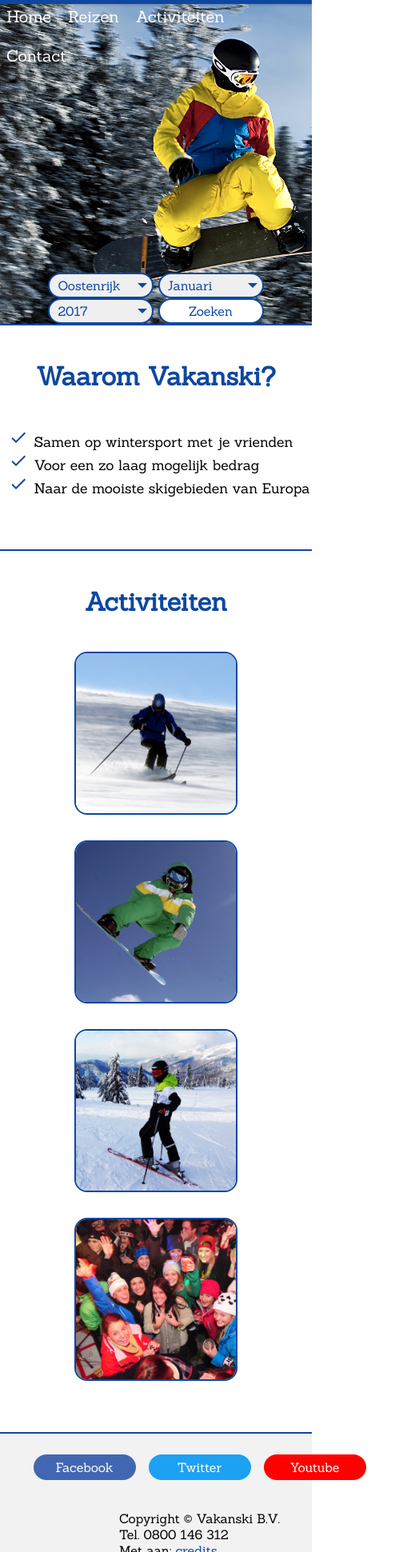
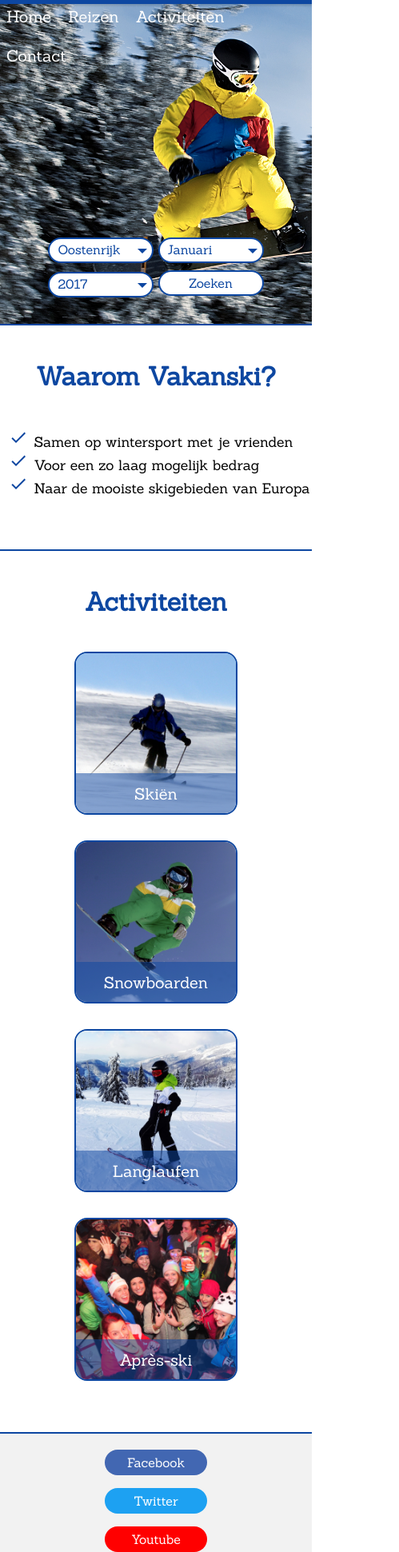
Before and after one commit to Fireblade75/Vakanski, a website: page public/index.html in a window 390 px wide. Shown: the part 59-2000 px from the top of the page at 80% size, 499 px wide, since content can reach past the window. Drawn offline with Linux system fonts and the light colour scheme.

Commit message:
Imprved responsiveness of footer and carrousel

```diff
--- a/public/css/style.less
+++ b/public/css/style.less
@@ -91,6 +91,11 @@ select {
     outline-color: transparent;
     outline-style: none;
     color: @colorPrimary;
+    background-color: white;
+}
+
+option {
+    background-color: white;
 }
 
 input:hover,
@@ -181,6 +186,17 @@ button:hover {
     visibility: visible;
 }
 
+@media (hover: none) {
+    .actionImage > span {
+        visibility: visible;
+        bottom: 0px;
+        width: 100%;
+        height: 25%;
+        margin: 0;
+        border-radius: 0;
+    }
+}
+
 .imageSection {
     text-align: center;
     border-bottom: 2px solid @colorPrimary;
@@ -193,7 +209,6 @@ button:hover {
         text-align: left;
     }
 }
-
 
 footer {
     height: 84px;
@@ -211,8 +226,8 @@ footer {
         align-items: center;
         justify-content: center;
         padding: 0 16px;
-        margin: 12px 0;
-        min-width: 500px - 32px - 1px; // - padding - border-width/2
+        margin-top: 12px;
+        min-width: 176px;
         flex: 1 0 0;
 
         a.button {
@@ -246,7 +261,24 @@ footer {
     footer {
         height: 84px * 2px
     }
+    .split-footer > div {
+        height: 144px;
+    }
 
+    .split-footer > .footer-buttons {
+        flex-direction: column;
+    }
+}
+
+@media screen and (max-width: 415px) {
+    .split-footer > div {
+        height: initial;
+        min-width: 176px;
+    }
+
+    footer {
+        height: 252px;
+    }
 }
 
 a.button, a:visited.button {
@@ -292,9 +324,8 @@ ul.check {
 .carrousel {
     position: relative;
     border-bottom: 2px solid @colorPrimary;
-    height: 64px;
-    padding-top: 400px - 64px;
     text-align: center;
+    height: 400px;
 }
 
 .carrousel > .background {
@@ -318,6 +349,19 @@ ul.check {
 
 .carrousel .foto:nth-child(n + 7) {
     width: 0px;
+}
+
+.carrousel > form {
+    position: absolute;
+    width: 100%;
+    bottom: 32px - 8px;
+    text-align: center;
+    line-height: 40px;
+}
+
+// Becouse of the unnatural line-height the arrow margin must be corrected
+.carrousel > form span.select:after {
+    margin-top: -6px;
 }
 
 .contact-main {
--- a/public/index.html
+++ b/public/index.html
@@ -6,7 +6,7 @@
     <meta name="viewport" content="width=device-width, minimum-scale=1.0, maximum-scale=1.0">
     <link href="css/style.css" rel="stylesheet" type="text/css">
     <link href="https://fonts.googleapis.com/css?family=Sanchez" rel="stylesheet">
-    <link rel='shortcut icon' type='image/x-icon' href='img/favicon.ico'/>
+    <link rel="shortcut icon" type="image/x-icon" href="img/favicon.ico"/>
     <title>Vakanski</title>
     <script src="js/saxquery.js"></script>
     <script src="js/carrousel.js"></script>
@@ -30,23 +30,23 @@
 
     <div class="carrousel">
         <div class="background">
-            <div class='foto'>
-                <img src='img/carrousel/alpen_2.png' />
+            <div class="foto">
+                <img src="img/carrousel/alpen_2.png" />
             </div>
-            <div class='foto'>
-                <img src='img/carrousel/oostenrijk_2.png' />
+            <div class="foto">
+                <img src="img/carrousel/oostenrijk_2.png" />
             </div>
-            <div class='foto'>
-                <img src='img/carrousel/oostenrijk_1.png' />
+            <div class="foto">
+                <img src="img/carrousel/oostenrijk_1.png" />
             </div>
-            <div class='foto'>
-                <img src='img/carrousel/oostenrijk_3.png' />
+            <div class="foto">
+                <img src="img/carrousel/oostenrijk_3.png" />
             </div>
-            <div class='foto'>
-                <img src='img/carrousel/italie_1.png' />
+            <div class="foto">
+                <img src="img/carrousel/italie_1.png" />
             </div>
-            <div class='foto'>
-                <img src='img/carrousel/alpen_1.png' />
+            <div class="foto">
+                <img src="img/carrousel/alpen_1.png" />
             </div>
         </div>
         <form>
@@ -77,7 +77,7 @@
         </form>
     </div>
 
-    <section class='imageSection'>
+    <section class="imageSection">
         <h2>Waarom Vakanski?</h2>
         <ul class="check">
             <li>Samen op wintersport met je vrienden</li>
@@ -86,24 +86,24 @@
         </ul>
     </section>
 
-    <section class='imageSection'>
+    <section class="imageSection">
         <h2>Activiteiten</h2>
         <div class="row">
             <div class="actionImage">
-                <img src='img/skiing.png' />
+                <img src="img/skiing.png" alt="Ski&euml;n" />
                 <span>Skiën</span>
             </div>
             <div class="actionImage">
-                <img src='img/snowboarding.png' />
+                <img src="img/snowboarding.png" alt="Snowboarding" />
                 <span>Snowboarden</span>
             </div>
             <div class="actionImage">
-                <img src='img/cross_country_skiing.png' />
+                <img src="img/cross_country_skiing.png" alt="Langlaufen" />
                 <span>Langlaufen</span>
             </div>
             <div class="actionImage">
-                <img src='img/after_skiing.png' />
-                <span>Après-ski</span>
+                <img src="img/after_skiing.png" alt="Apr&egrave;s-ski" />
+                <span>Apr&egrave;s-ski</span>
             </div>
         </div>
     </section>
@@ -114,13 +114,13 @@
                 <span>
                     Copyright &copy; Vakanski B.V.<br>
                     Tel. 0800 146 312<br>
-                    Met      aan: <a href='#'>credits</a>
+                    Met dank aan: <a href="#">credits</a>
                 </span>
             </div>
-            <div>
-                <a href='http://facebook.com' class='button facebook'>Facebook</a>
-                <a href='http://twitter.com' class='button twitter'>Twitter</a>
-                <a href='http://youtube.com' class='button youtube'>Youtube</a>
+            <div class="footer-buttons">
+                <a href="http://facebook.com" class="button facebook">Facebook</a>
+                <a href="http://twitter.com" class="button twitter">Twitter</a>
+                <a href="http://youtube.com" class="button youtube">Youtube</a>
             </div>
         </div>
     </footer>
--- a/public/js/carrousel.js
+++ b/public/js/carrousel.js
@@ -4,6 +4,7 @@ class Carrousel {
             tag = '.carrousel';
         }
         this.carrousel = _(tag).children().filter('.background');
+        this.milliseconds = 5000;
     }
 
     next() {
@@ -14,18 +15,39 @@ class Carrousel {
         setTimeout(() => this.carrousel.removeChild('last'), 1000);
     }
 
-    repeat(milliseconds = 5000) {
-        this.interval = setInterval(() => this.next(), milliseconds);
+    repeat(milliseconds) {
+        if (this.interval == null) {
+            if (milliseconds instanceof Number) {
+                this.milliseconds = milliseconds;
+            }
+
+            this.interval = setInterval(() => this.next(), this.milliseconds);
+            document.addEventListener('visibilitychange', this.pauze, false);
+        }
     }
 
     stop() {
         clearInterval(this.interval);
+        this.interval = null;
+    }
+
+    pauze() {
+        let carrousel = this;
+        if (!(carrousel instanceof Carrousel)) {
+            carrousel = globalCarrousel;
+        }
+
+        if (document.hidden) {
+            carrousel.stop();
+        } else {
+            carrousel.repeat();
+        }
     }
 }
 
-let carrousel;
+let globalCarrousel;
 
 _.onReady(function initCarrousel() {
-    carrousel = new Carrousel();
-    carrousel.repeat();
+    globalCarrousel = new Carrousel();
+    globalCarrousel.repeat();
 });
```
Also changed, not shown: public/css/style.css.
